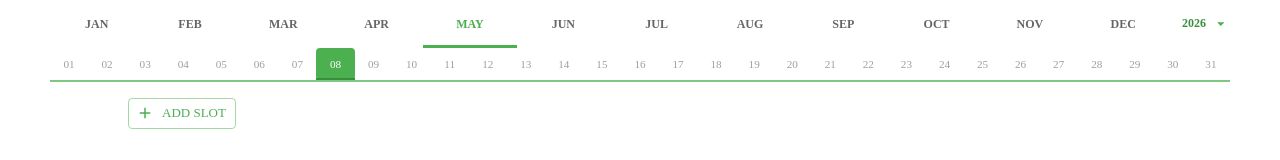
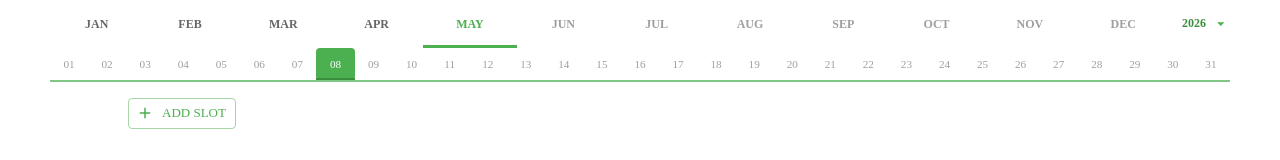
Before and after one commit to LiveGood/timeslots-app, a Next.js app: page / in a window 1280 px wide. Shown: the top 160 px of the page. Built offline with nearby package versions, Linux system fonts and the light colour scheme.

Commit message:
fix: made feature months of current year unclicable

```diff
--- a/app/components/CalendarNav.tsx
+++ b/app/components/CalendarNav.tsx
@@ -15,6 +15,7 @@ const MONTHS = [
 
 const FIRST_YEAR = 2020;
 const currentYear = new Date().getFullYear();
+const currentMonth = new Date().getMonth(); // 0-indexed
 const YEAR_OPTIONS = Array.from(
   { length: currentYear + 1 - FIRST_YEAR },
   (_, i) => FIRST_YEAR + i
@@ -87,6 +88,7 @@ export default function CalendarNav({ selectedDate, onDateChange }: Props) {
               color: "text.secondary",
             },
             "& .Mui-selected": { color: "primary.dark" },
+            "& .MuiTab-root.Mui-disabled": { color: "text.disabled", opacity: 1 },
             "& .MuiTabs-indicator": {
               backgroundColor: "primary.main",
               height: 3,
@@ -94,7 +96,12 @@ export default function CalendarNav({ selectedDate, onDateChange }: Props) {
           }}
         >
           {MONTHS.map((m, i) => (
-            <Tab key={m} label={m} value={i} />
+            <Tab
+              key={m}
+              label={m}
+              value={i}
+              disabled={selectedYear === currentYear && i > currentMonth}
+            />
           ))}
         </Tabs>
 
```
Also changed, not shown: 1 other file (tests, documents, lock files or other folders).
